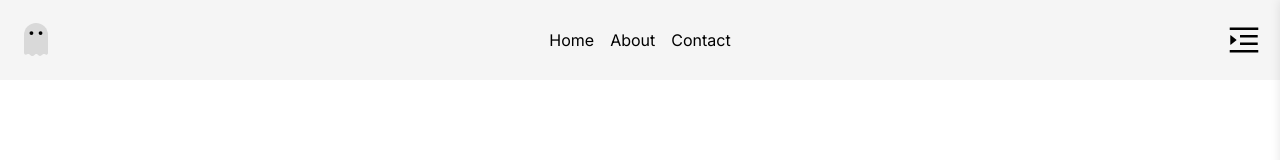
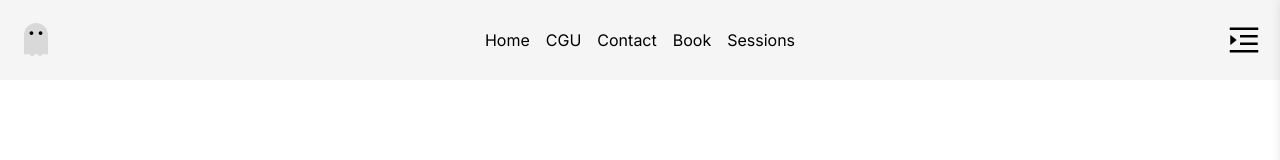
Before and after one commit to Trevodorax/horror-house, a React (Vite) app in the folder web-app/: page / in a window 1280 px wide. Shown: the top 160 px of the page. Built offline with nearby package versions, Linux system fonts and the light colour scheme.

Commit message:
feat(router): improve routes

```diff
--- a/web-app/src/components/5_pages/home/Home.tsx
+++ b/web-app/src/components/5_pages/home/Home.tsx
@@ -69,7 +69,7 @@ export const Home: FC = () => {
 		<Surface className={styles.homeContainer}>
 			<ContentWithImageSection
 				className={styles.firstSection}
-				imageUrl="https://cdn.discordapp.com/attachments/1024915554672316489/1250100416478318633/Screenshot_2024-06-11_at_16.51.16.png?ex=6669b63d&is=666864bd&hm=d21c303bc6c1cb93e28b5cdd673feb4a10a7d01d70d3e1119187fc4bc94d0759&"
+				imageUrl="https://img.freepik.com/free-photo/cute-domestic-kitten-sits-window-staring-outside-generative-ai_188544-12519.jpg?size=626&ext=jpg&ga=GA1.1.1141335507.1718150400&semt=ais_user"
 			>
 				<Surface background="transparent" className={styles.content}>
 					<Text type="simpleText">
--- a/web-app/src/router.tsx
+++ b/web-app/src/router.tsx
@@ -9,13 +9,21 @@ export const navItems = [
 		path: "/",
 	},
 	{
-		label: "About",
-		path: "/about",
+		label: "CGU",
+		path: "/cgu",
 	},
 	{
 		label: "Contact",
 		path: "/contact",
 	},
+	{
+		label: "Book",
+		path: "/booking",
+	},
+	{
+		label: "Sessions",
+		path: "/sessions",
+	}
 ];
 
 export const router = createBrowserRouter([
@@ -27,6 +35,34 @@ export const router = createBrowserRouter([
 				path: "",
 				element: <Home />,
 			},
+			{
+				path: "cgu",
+				element: <div>CGU</div>,
+			},
+			{
+				path: "contact",
+				element: <div>Contact</div>,
+			},
+			{
+				path: "sessions",
+				element: <div>Sessions</div>,
+				children: [
+					{
+						path: ":id",
+						element: <div>Session</div>,
+					}
+				]
+			},
+			{
+				path: "booking",
+				element: <div>Booking</div>,
+				children: [
+					{
+						path: ":id",
+						element: <div>Booking</div>,
+					}
+				]
+			}
 		],
 	},
 ]);
```
